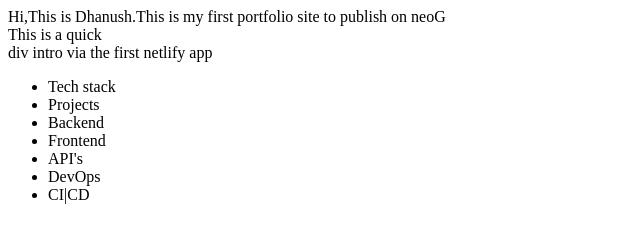
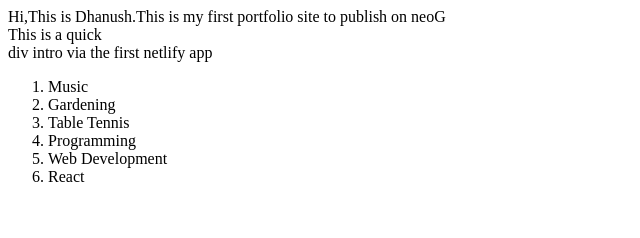
Before and after one commit to dhanush027/Neog-portfolio, a plain HTML site: page index.html in a window 1280 px wide. Shown: the whole page, without its empty margins (0-640 px from the left). Drawn offline with Linux system fonts and the light colour scheme.

Commit message:
updated:intrests

```diff
--- a/index.html
+++ b/index.html
@@ -9,13 +9,13 @@
 <body>
     Hi,This is Dhanush.This is my first portfolio site to publish on neoG
     <div class="p">This is a quick <div class="div">div intro via the first netlify app </div></div>
-    <ul><li>Tech stack</li>
-    <li>Projects</li>
-    <li>Backend</li>
-    <li>Frontend</li>
-    <li>API's</li>
-    <li>DevOps</li>
-    <li>CI|CD</li>
-    </ul>
+    <ol>
+        <li>Music</li>
+        <li>Gardening</li>
+        <li>Table Tennis</li>
+        <li>Programming</li>
+        <li>Web Development</li>
+        <li>React</li>
+    </ol>
 </body>
 </html>
```
